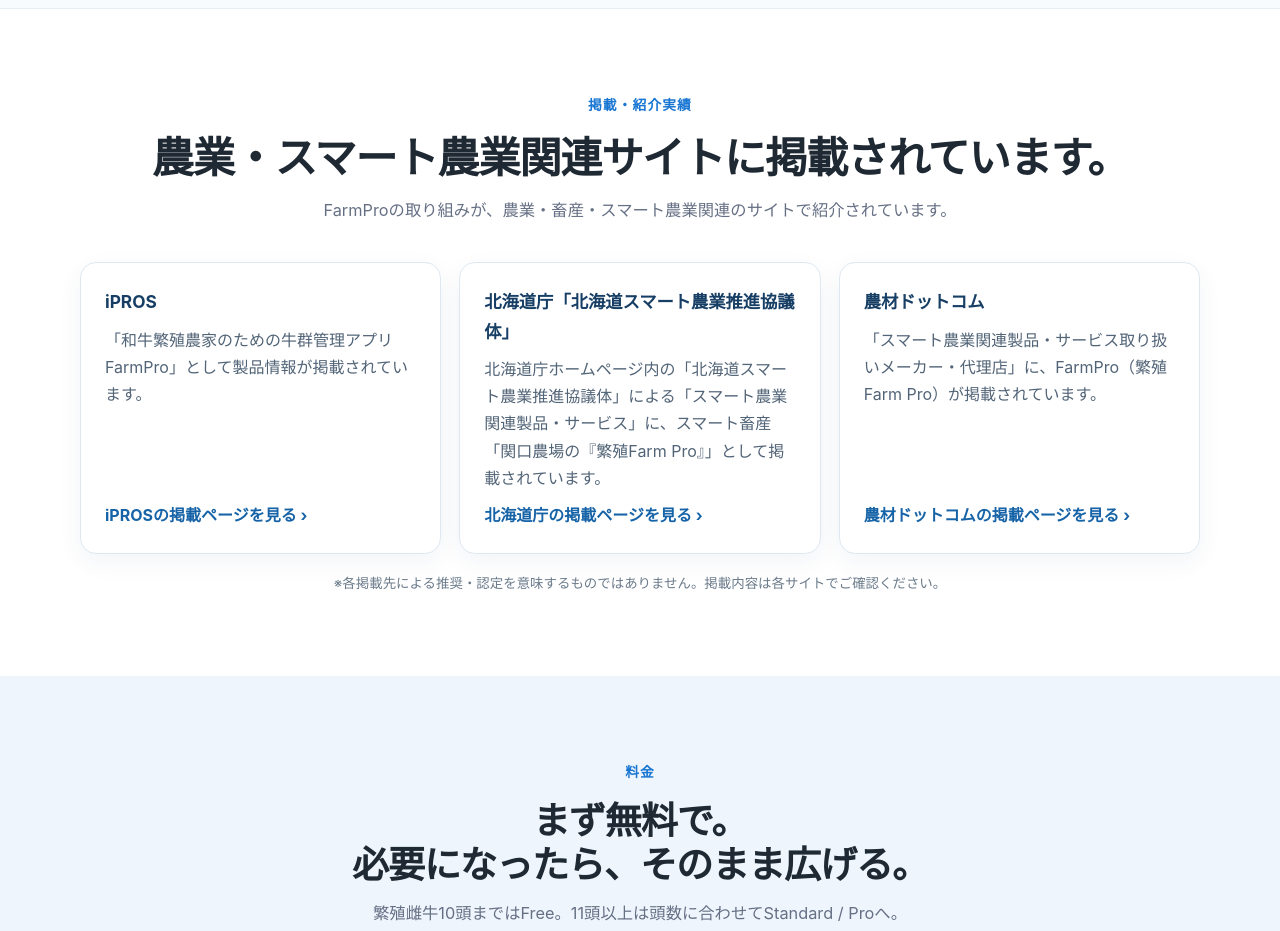
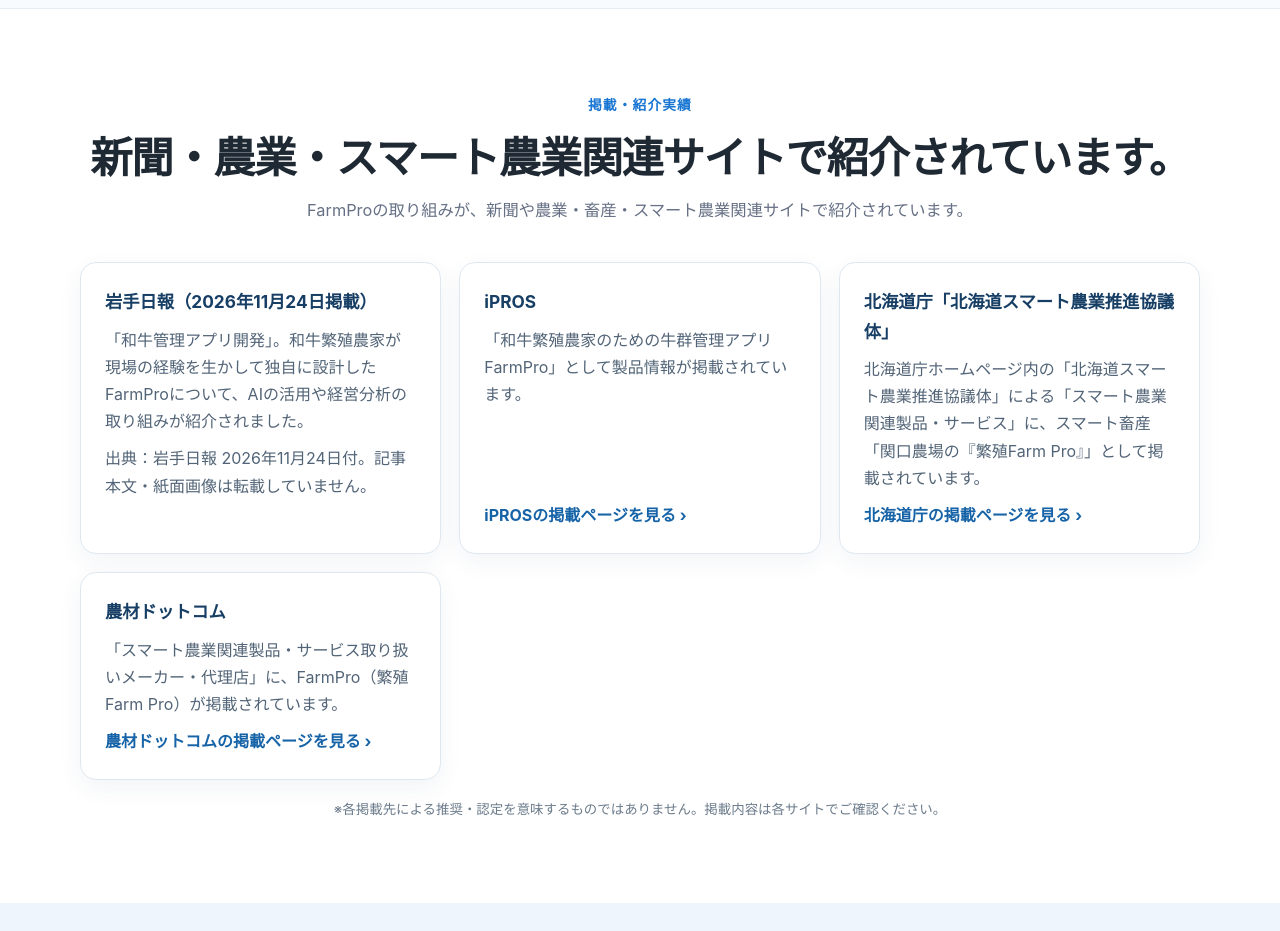
Before and after one commit to farmpro-iwate/farmpro-site, a plain HTML site: page index.html in a window 1280 px wide. Shown: the part 6600-7531 px from the top of the page. Drawn offline with Linux system fonts and the light colour scheme; a web font is replaced by a local one.

Commit message:
Add Iwate Nippo newspaper coverage to FarmPro media mentions

```diff
--- a/index.html
+++ b/index.html
@@ -495,10 +495,15 @@
     <div class="container">
       <div class="section-heading">
         <span class="eyebrow">掲載・紹介実績</span>
-        <h2 id="media-mentions-title">農業・スマート農業関連サイトに掲載されています。</h2>
-        <p class="section-intro">FarmProの取り組みが、農業・畜産・スマート農業関連のサイトで紹介されています。</p>
+        <h2 id="media-mentions-title">新聞・農業・スマート農業関連サイトで紹介されています。</h2>
+        <p class="section-intro">FarmProの取り組みが、新聞や農業・畜産・スマート農業関連サイトで紹介されています。</p>
       </div>
       <div class="media-mentions-grid">
+        <article class="media-mention-card">
+          <h3>岩手日報（2026年11月24日掲載）</h3>
+          <p>「和牛管理アプリ開発」。和牛繁殖農家が現場の経験を生かして独自に設計したFarmProについて、AIの活用や経営分析の取り組みが紹介されました。</p>
+          <p class="media-mention-source">出典：岩手日報 2026年11月24日付。記事本文・紙面画像は転載していません。</p>
+        </article>
         <article class="media-mention-card">
           <h3>iPROS</h3>
           <p>「和牛繁殖農家のための牛群管理アプリ FarmPro」として製品情報が掲載されています。</p>
```
